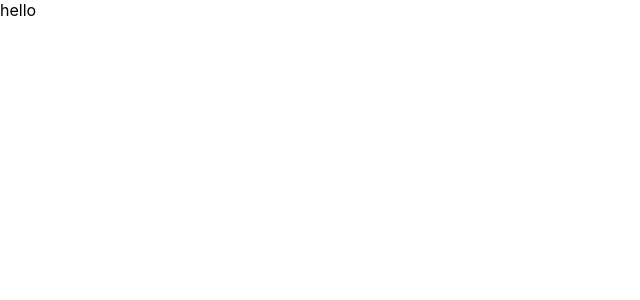
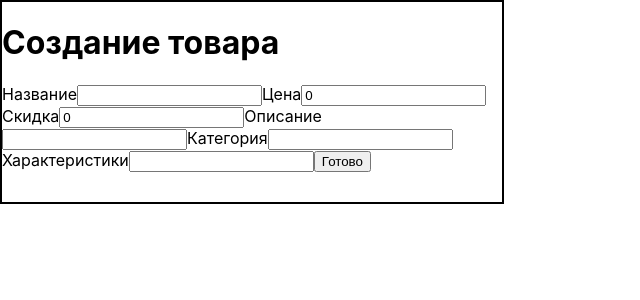
Before and after one commit to eterlate/milena-store-admin_panel-, a React (Create React App) app: page / in a window 1280 px wide. Shown: the top 300 px of the page, without its empty margins (0-640 px from the left). Built offline with nearby package versions, Linux system fonts and the light colour scheme.

Commit message:
ready form

```diff
--- a/src/App.tsx
+++ b/src/App.tsx
@@ -1,11 +1,14 @@
 import React from 'react';
+import ModalWindow from './components/ModalWindow';
+import CreateItem from './components/CreateItem';
 
 
 function App() {
   return (
     <div>
-
-      hello
+        <ModalWindow title='Создание товара'>
+          <CreateItem />
+        </ModalWindow>
     </div>
   );
 
--- /dev/null
+++ b/src/components/CreateItem.tsx
@@ -0,0 +1,78 @@
+import React, {useState} from 'react'
+
+const CreateItem = () => {
+
+  const [form, setForm] = useState({
+    name: '',
+    price: 0,
+    discount: 0,
+    description: '',
+    category: '',
+    properties: ''
+})
+
+  const submitHandler = (event: React.FormEvent) => {
+      event.preventDefault()
+      console.log(form)
+  }
+
+  const changeForm = (event: React.ChangeEvent<HTMLInputElement>) => {
+      setForm({...form, [event.target.name]: event.target.value})
+  }
+
+  return (
+    <form onSubmit={submitHandler}>
+        <label htmlFor="name">Название</label>
+        <input
+          type="text"
+          name='name'
+          value={form.name}
+          onChange={changeForm}
+        />
+
+        <label htmlFor="price">Цена</label>
+        <input
+        type="text"
+        name='price'
+        value={form.price}
+        onChange={changeForm}
+        />
+
+        <label htmlFor="discount">Скидка</label>
+        <input
+        type="text"
+        name='discount'
+        value={form.discount}
+        onChange={changeForm}
+        />
+
+        <label htmlFor="description">Описание</label>
+        <input
+        type="text"
+        name='description'
+        value={form.description}
+        onChange={changeForm}
+        />
+
+        <label htmlFor="category">Категория</label>
+        <input
+        type="text"
+        name='category'
+        value={form.category}
+        onChange={changeForm}
+        />
+
+        <label htmlFor="properties">Характеристики</label>
+        <input
+        type="text"
+        name='properties'
+        value={form.properties}
+        onChange={changeForm}
+        />
+
+        <button type='submit'>Готово</button>
+    </form>
+  )
+}
+
+export default CreateItem
--- /dev/null
+++ b/src/components/ModalWindow.tsx
@@ -0,0 +1,20 @@
+import React from 'react'
+
+interface ModalWindowProps{
+  children: React.ReactNode
+  title: string
+}
+
+const ModalWindow = ({children, title}: ModalWindowProps) => {
+  return (
+    <div style={{width: '500px', height:'200px', border: '2px solid black'}}>
+      <h1>{title}</h1>
+
+      {children}
+
+
+    </div>
+  )
+}
+
+export default ModalWindow
```
